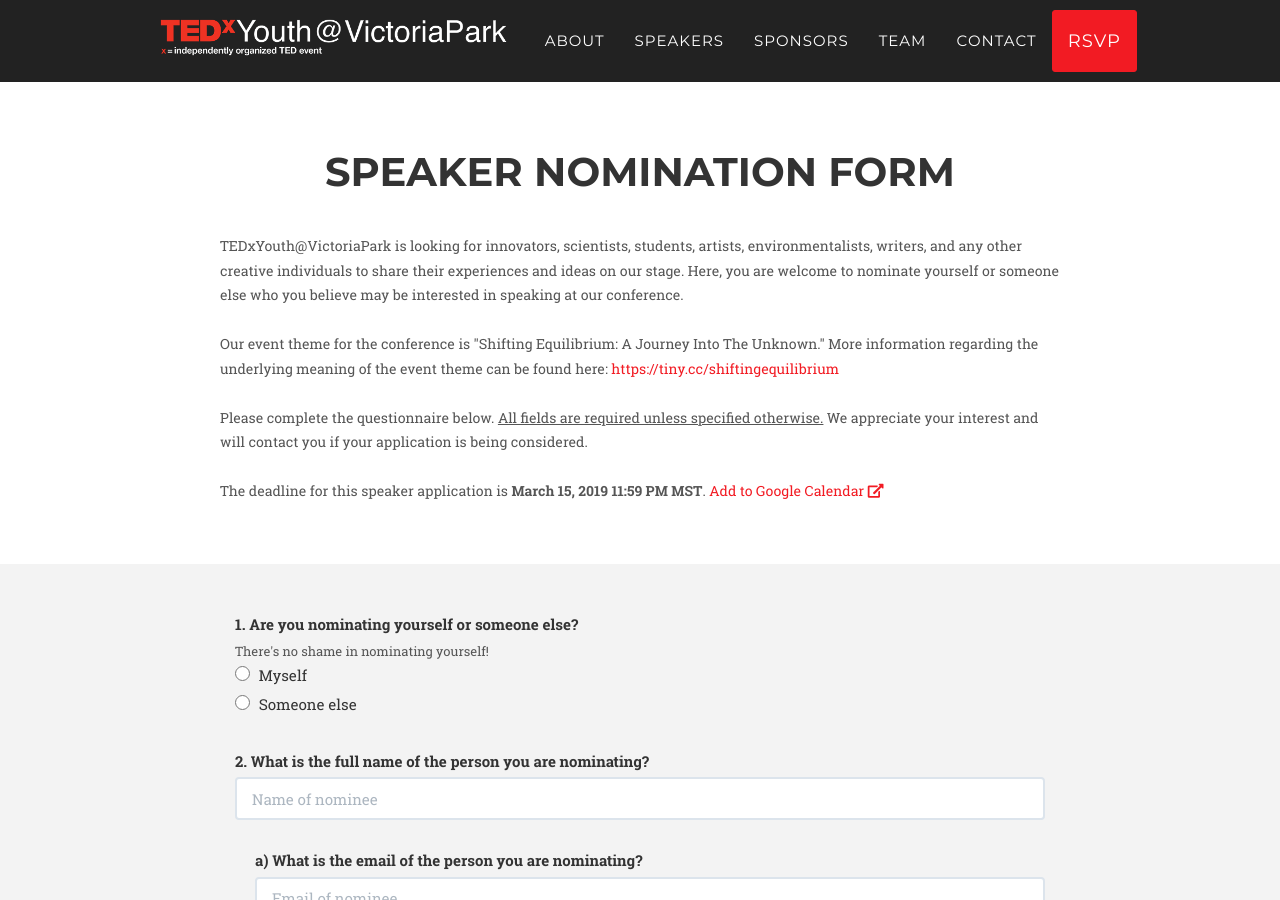
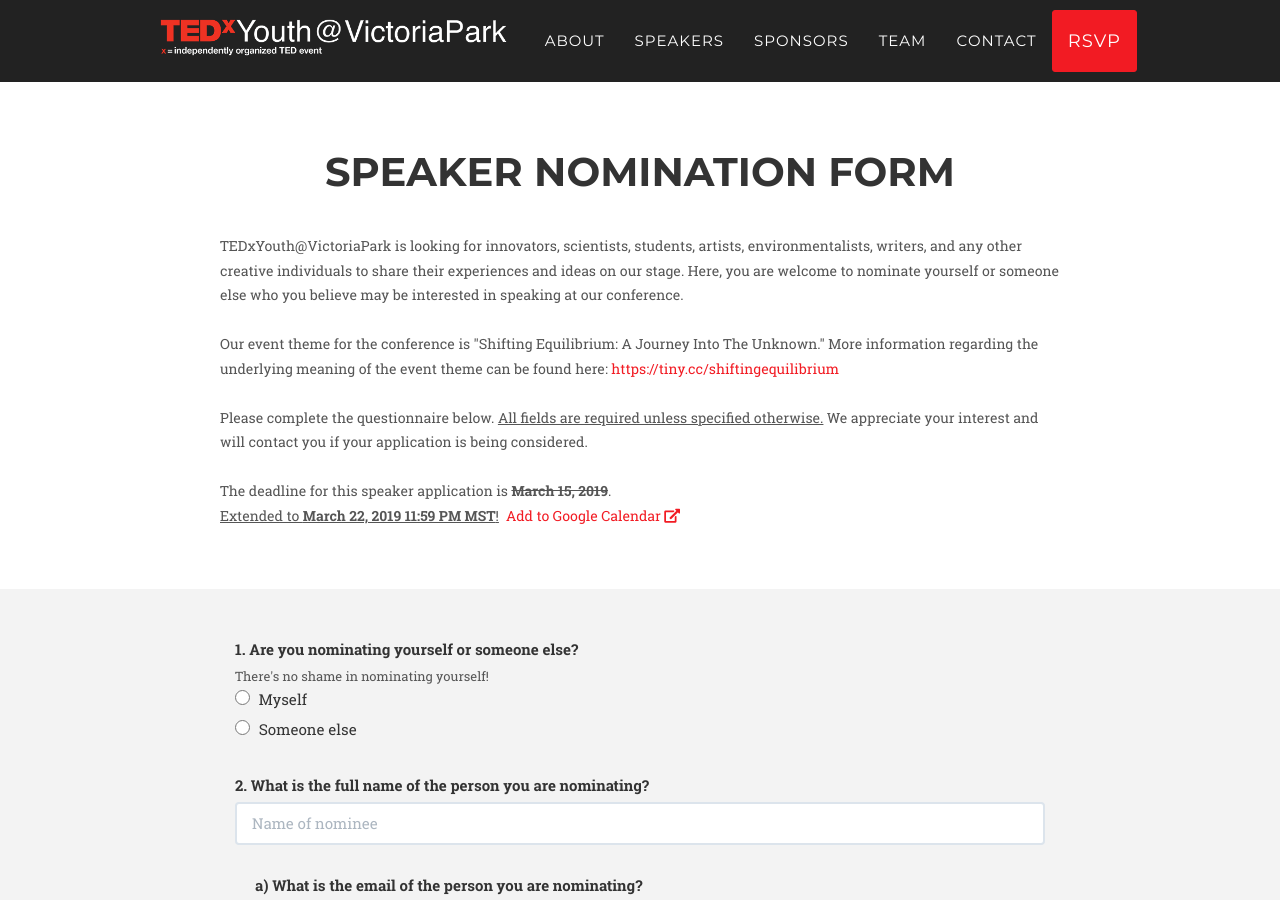
Before and after one commit to rxyang0/tedxyouthvictoriapark, a Jekyll site: the page built from nominatespeaker.html, in a window 1280 px wide and 900 px high. Built offline with Jekyll 4.4.1, drawn with Linux system fonts in a browser that asks for light colours.

Commit message:
Extend speaker application deadline

```diff
--- a/_includes/speakers.html
+++ b/_includes/speakers.html
@@ -6,6 +6,8 @@
 				<h2 class="section-heading">Speakers</h2>
 				<h3 class="section-subheading text-muted" style="margin-bottom: 60px;">
 					The speakers of TEDxYouth@VictoriaPark 2019 will be announced soon. Click the button below to learn more.
+					<br><br>
+					Application has been extended to <b><time datetime="2019-03-22 23:59">March 22, 2019 11:59 PM MST</time></b>!
 				</h3>
 				<a href="/nominatespeaker" class="btn btn-xl">Apply</a>
 			</div>
--- a/nominatespeaker.html
+++ b/nominatespeaker.html
@@ -16,9 +16,11 @@
                     <br><br>
                     Please complete the questionnaire below. <u>All fields are required unless specified otherwise.</u> We appreciate your interest and will contact you if your application is being considered.
                     <br><br>
-                    The deadline for this speaker application is <b><time datetime="2019-03-15 23:59">March 15, 2019 11:59 PM MST</time></b>.
-                    <a target="_blank" href="https://calendar.google.com/calendar/r/eventedit?text=TEDxYouth@VictoriaPark+Speaker+Application+Deadline&dates=20190315T235900/20190315T235900&ctz=America/Edmonton&details=https://tedxyouthvictoriapark.ca/nominatespeaker/">
-                    Add to Google Calendar
+                    The deadline for this speaker application is <del><b><time datetime="2019-03-15 23:59">March 15, 2019</time></b></del>.
+                    <br>
+                    <ins>Extended to <b><time datetime="2019-03-22 23:59">March 22, 2019 11:59 PM MST</time></b>!</ins>
+                    <a target="_blank" href="https://calendar.google.com/calendar/r/eventedit?text=TEDxYouth@VictoriaPark+Speaker+Application+Deadline&dates=20190322T235900/20190322T235900&ctz=America/Edmonton&details=https://tedxyouthvictoriapark.ca/nominatespeaker/">
+                    &nbsp;Add to Google Calendar
                     <i class="fa fa-external-link-alt"></i>
                     </a>
                 </p>
```
